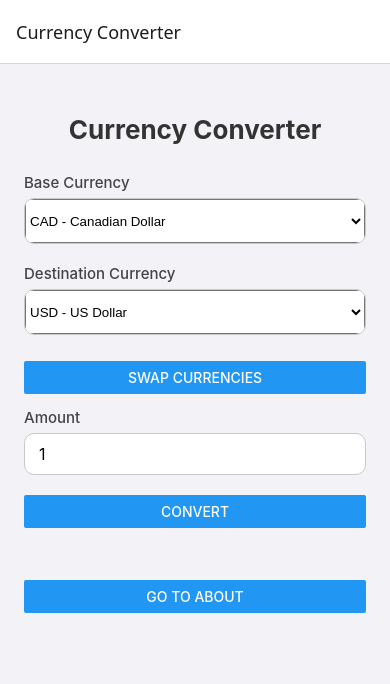
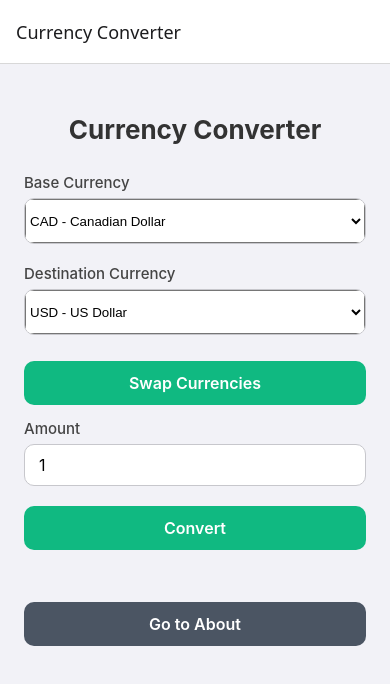
Before and after one commit to enezihe/3174_Assignment2, a React Native app: screen /Main in a window 390 px wide. Shown: the top 684 px of the page. Built offline with nearby package versions, Linux system fonts and the light colour scheme.

Commit message:
layout fix

```diff
--- a/screens/MainScreen.js
+++ b/screens/MainScreen.js
@@ -3,11 +3,30 @@ import {
   View,
   Text,
   TextInput,
-  Button,
   StyleSheet,
   ActivityIndicator,
+  TouchableOpacity,
 } from 'react-native';
 import { Picker } from '@react-native-picker/picker';
+
+function AppButton({ title, onPress, variant = 'primary', disabled = false }) {
+  const containerStyles = [
+    styles.buttonBase,
+    variant === 'primary' ? styles.buttonPrimary : styles.buttonSecondary,
+    disabled && styles.buttonDisabled,
+  ];
+
+  return (
+    <TouchableOpacity
+      onPress={onPress}
+      style={containerStyles}
+      activeOpacity={0.8}
+      disabled={disabled}
+    >
+      <Text style={styles.buttonText}>{title}</Text>
+    </TouchableOpacity>
+  );
+}
 
 export default function MainScreen({ navigation }) {
   const [baseCurrency, setBaseCurrency] = useState('CAD');
@@ -131,7 +150,7 @@ export default function MainScreen({ navigation }) {
       </View>
 
       <View style={styles.swapButton}>
-        <Button title="Swap Currencies" onPress={handleSwap} />
+        <AppButton title="Swap Currencies" onPress={handleSwap} />
       </View>
 
       {/* Amount input */}
@@ -147,12 +166,17 @@ export default function MainScreen({ navigation }) {
 
       {error ? <Text style={styles.error}>{error}</Text> : null}
 
-      <View style={{ marginBottom: 12 }}>
-        {loading ? (
-          <ActivityIndicator size="large" />
-        ) : (
-          <Button title="Convert" onPress={handleConvert} disabled={loading} />
+      <View style={styles.convertSection}>
+        {loading && (
+          <View style={{ marginBottom: 8 }}>
+            <ActivityIndicator size="large" />
+          </View>
         )}
+        <AppButton
+          title="Convert"
+          onPress={handleConvert}
+          disabled={loading}
+        />
       </View>
 
       {result != null && rate != null && (
@@ -167,9 +191,10 @@ export default function MainScreen({ navigation }) {
       )}
 
       <View style={styles.aboutButton}>
-        <Button
+        <AppButton
           title="Go to About"
           onPress={() => navigation.navigate('About')}
+          variant="secondary"
         />
       </View>
     </View>
@@ -214,9 +239,11 @@ const styles = StyleSheet.create({
     borderRadius: 10,
     backgroundColor: '#FFFFFF',
     overflow: 'hidden',
+    width: '100%',
   },
   picker: {
     height: 44,
+    width: '100%',
   },
   error: {
     color: '#D9534F',
@@ -227,6 +254,9 @@ const styles = StyleSheet.create({
   swapButton: {
     marginBottom: 14,
     marginTop: 6,
+  },
+  convertSection: {
+    marginBottom: 12,
   },
   resultBox: {
     marginTop: 32,
@@ -249,4 +279,24 @@ const styles = StyleSheet.create({
   aboutButton: {
     marginTop: 40,
   },
+  // Custom button styles (no blue)
+  buttonBase: {
+    paddingVertical: 12,
+    borderRadius: 10,
+    alignItems: 'center',
+  },
+  buttonPrimary: {
+    backgroundColor: '#10B981', // yeşil
+  },
+  buttonSecondary: {
+    backgroundColor: '#4B5563', // koyu gri
+  },
+  buttonDisabled: {
+    opacity: 0.6,
+  },
+  buttonText: {
+    color: '#FFFFFF',
+    fontSize: 16,
+    fontWeight: '600',
+  },
 });
```
